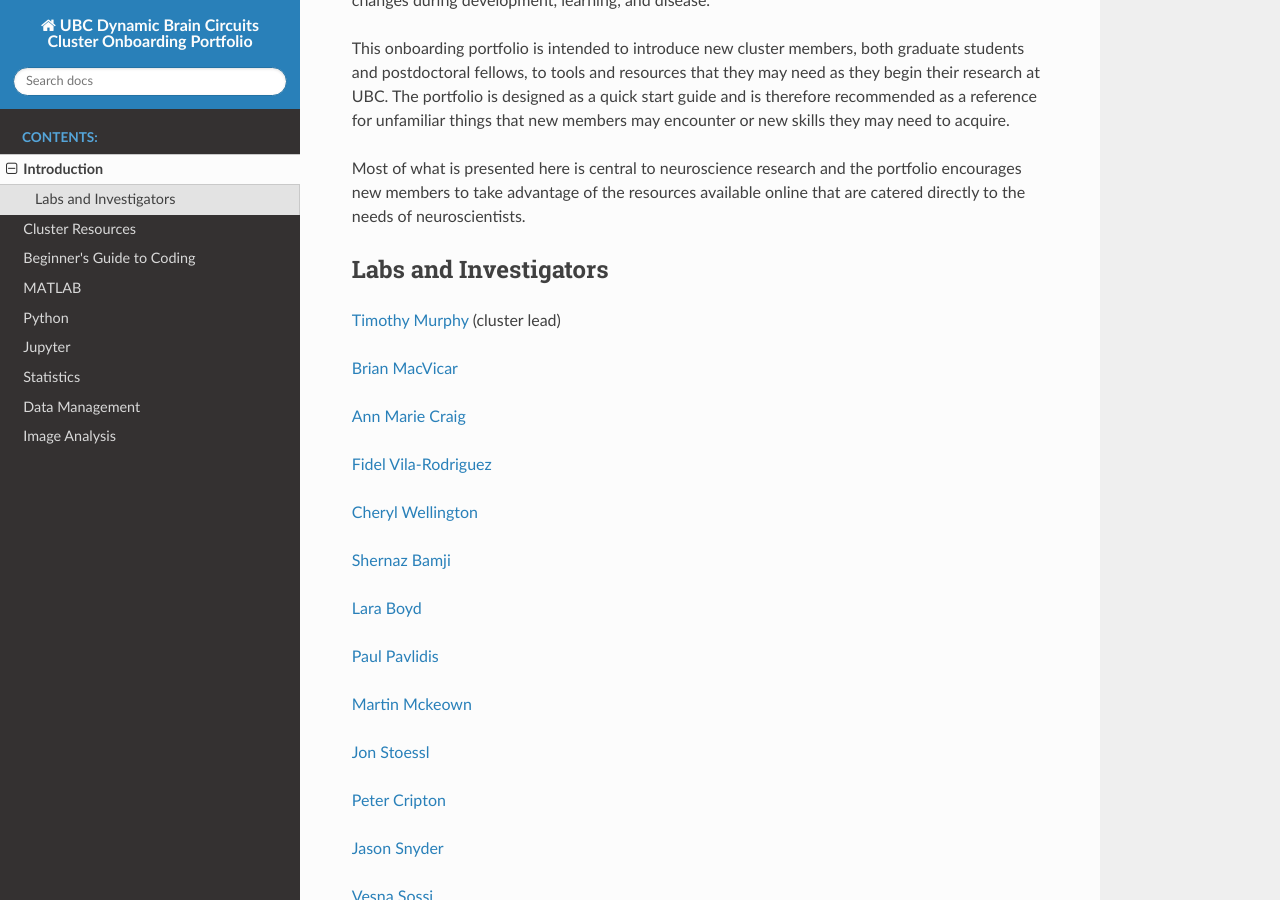
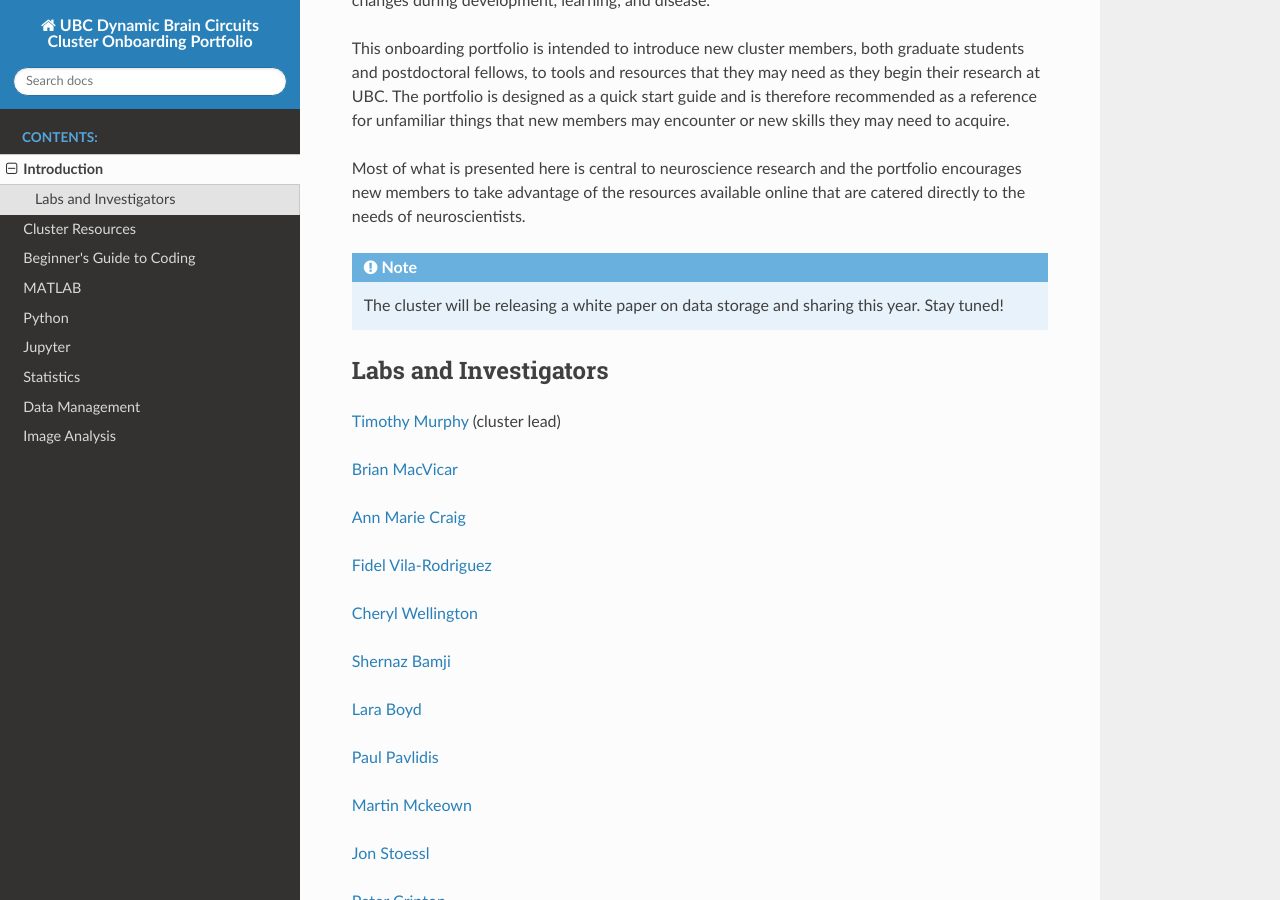
Before and after one commit to ubcbraincircuits/onboarding, a Sphinx documentation site: the page built from source/intro.rst, in a window 1280 px wide and 900 px high, scrolled down 323 px. Built offline with Sphinx 7.4.7 and the Read the Docs theme 2.0.0, drawn with Linux system fonts in a browser that asks for light colours.

Commit message:
Add note about whitepaper

```diff
--- a/source/intro.rst
+++ b/source/intro.rst
@@ -18,6 +18,9 @@ and is therefore recommended as a reference for unfamiliar things that new membe
 
 Most of what is presented here is central to neuroscience research and the portfolio encourages new members to take advantage of the resources
 available online that are catered directly to the needs of neuroscientists.
+
+.. note::
+	The cluster will be releasing a white paper on data storage and sharing this year. Stay tuned!
 
 
 Labs and Investigators
```
